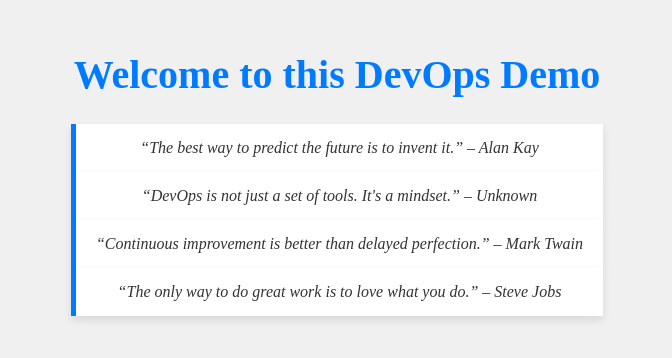
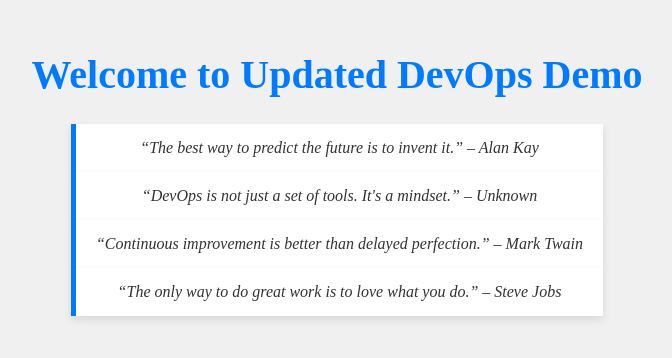
Before and after one commit to avanij19/devop, a plain HTML site: page index.html in a window 1280 px wide. Shown: the part 238-596 px from the top of the page, without its empty margins (303-975 px from the left). Drawn offline with Linux system fonts and the light colour scheme.

Commit message:
Updated webpage

```diff
--- a/index.html
+++ b/index.html
@@ -48,7 +48,7 @@
     </style>
 </head>
 <body>
-    <h1>Welcome to this DevOps Demo</h1>
+    <h1>Welcome to Updated DevOps Demo</h1>
     <div class="quotes">
         <div class="quote">“The best way to predict the future is to invent it.” – Alan Kay</div>
         <div class="quote">“DevOps is not just a set of tools. It's a mindset.” – Unknown</div>
```
